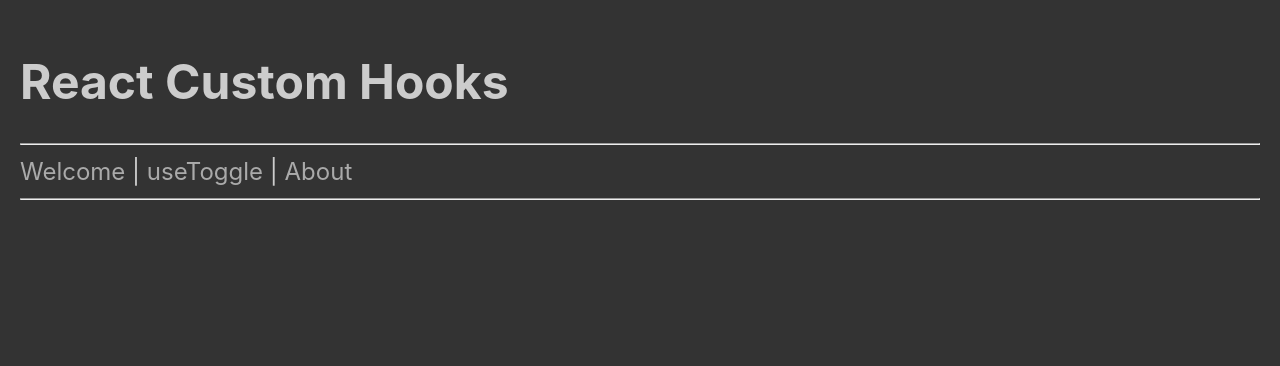
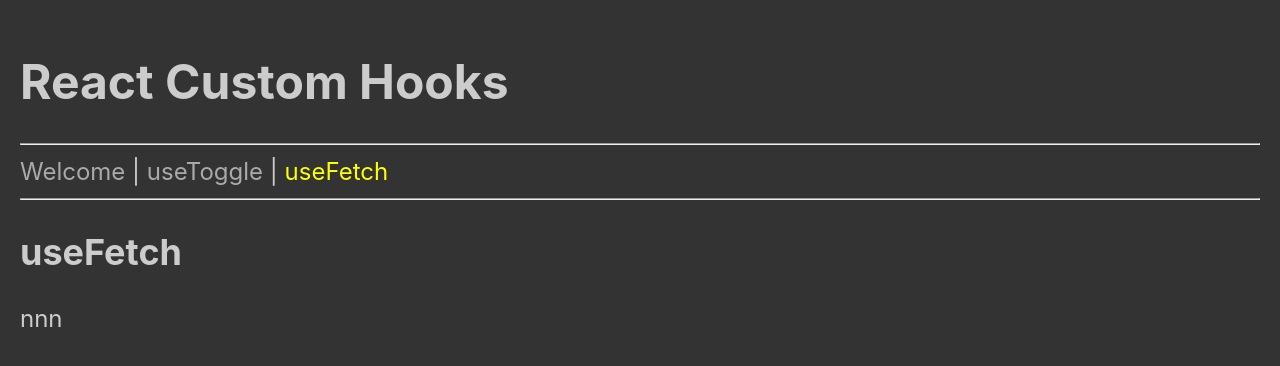
Before and after one commit to edwardtanguay/mentoring-d032-react-custom-hooks, a React (Vite) app: page /use-fetch in a window 1280 px wide. Shown: the top 366 px of the page. Built offline with nearby package versions, Linux system fonts and the light colour scheme.

Commit message:
page useFetch is in

```diff
--- a/src/App.jsx
+++ b/src/App.jsx
@@ -1,7 +1,7 @@
 import './App.scss';
 import { PageWelcome } from './pages/PageWelcome';
 import { PageUseToggle } from './pages/PageUseToggle';
-import { PageAbout } from './pages/PageAbout';
+import { PageUseFetch } from './pages/PageUseFetch';
 import { NavLink, Routes, Route, Navigate } from 'react-router-dom';
 
 function App() {
@@ -11,12 +11,12 @@ function App() {
 			<hr />
 			<NavLink to="/welcome">Welcome</NavLink> |{' '}
 			<NavLink to="/use-toggle">useToggle</NavLink> |{' '}
-			<NavLink to="/about">About</NavLink>
+			<NavLink to="/use-fetch">useFetch</NavLink>
 			<hr />
 			<Routes>
 				<Route path="/welcome" element={<PageWelcome />} />
 				<Route path="/use-toggle" element={<PageUseToggle />} />
-				<Route path="/about" element={<PageAbout />} />
+				<Route path="/use-fetch" element={<PageUseFetch />} />
 				<Route path="/" element={<Navigate to="/welcome" replace />}/>
 			</Routes>
 		</div>
--- a/src/pages/PageAbout.jsx
+++ /dev/null
@@ -1,8 +0,0 @@
-export const PageAbout = () => {
-	return (
-		<div className="page_about">
-			<h2>About</h2>
-			<p>This is some info about the site.</p>
-		</div>
-	)
-}
--- /dev/null
+++ b/src/pages/PageUseFetch.jsx
@@ -0,0 +1,8 @@
+export const PageUseFetch = () => {
+	return (
+		<div className="page_fetch">
+			<h2>useFetch</h2>
+			<p>nnn</p>
+		</div>
+	)
+}
```
